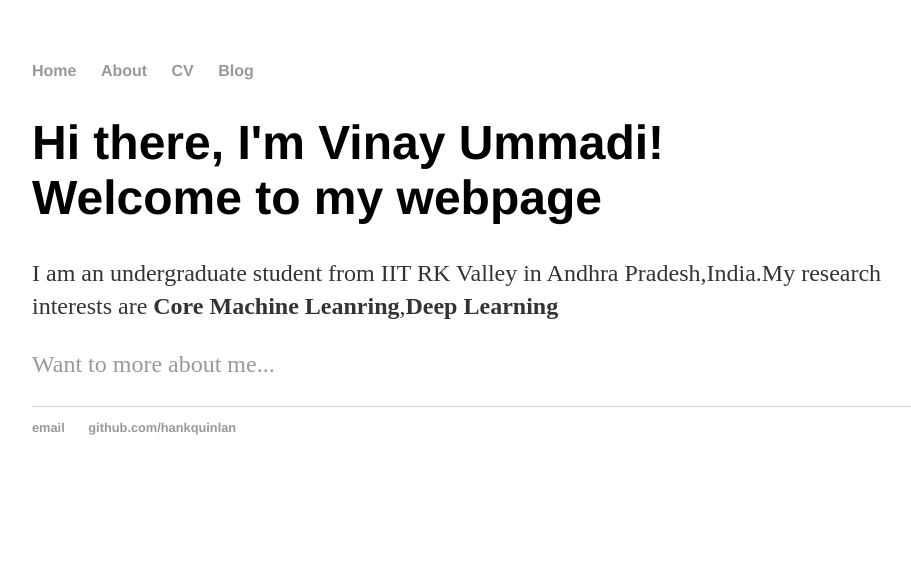
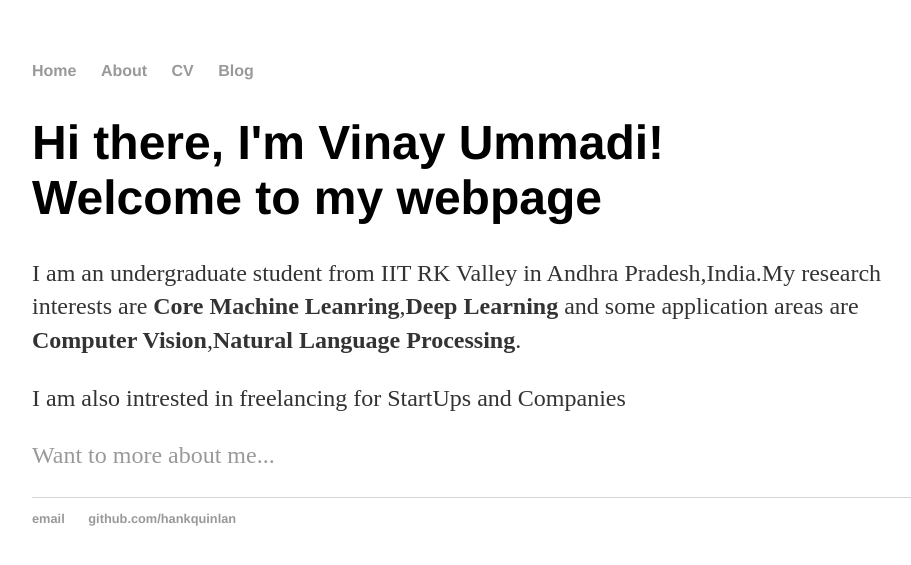
Before and after one commit to ummadiviany/ummadiviany.github.io, a Jekyll site: the page built from index.html, in a window 1280 px wide. Shown: the top 565 px of the page, without its empty margins (160-1071 px from the left). Built offline with Jekyll 4.4.1, drawn with Linux system fonts in a browser that asks for light colours.

Commit message:
Update index.html

```diff
--- a/index.html
+++ b/index.html
@@ -5,7 +5,8 @@ title: VINAY UMMADI's, Portfolio
 
 		<div class="intro">
 			<h1>Hi there, I'm Vinay Ummadi! <br>Welcome to my webpage</h1>
-
-			<p>I am an undergraduate student from IIT RK Valley in Andhra Pradesh,India.My research interests are <b>Core Machine Leanring</b>,<b>Deep Learning</b> </p>
+			<p>I am an undergraduate student from IIT RK Valley in Andhra Pradesh,India.My research interests are <strong>Core Machine Leanring</strong>,<strong>Deep Learning</strong>
+				and some application areas are <strong>Computer Vision</strong>,<strong>Natural Language Processing</strong>.</p>
+			<p>I am also intrested in freelancing for StartUps and Companies</p>
 			<p><a href="/about">Want to more about me...</a></p>
 		</div>
```
